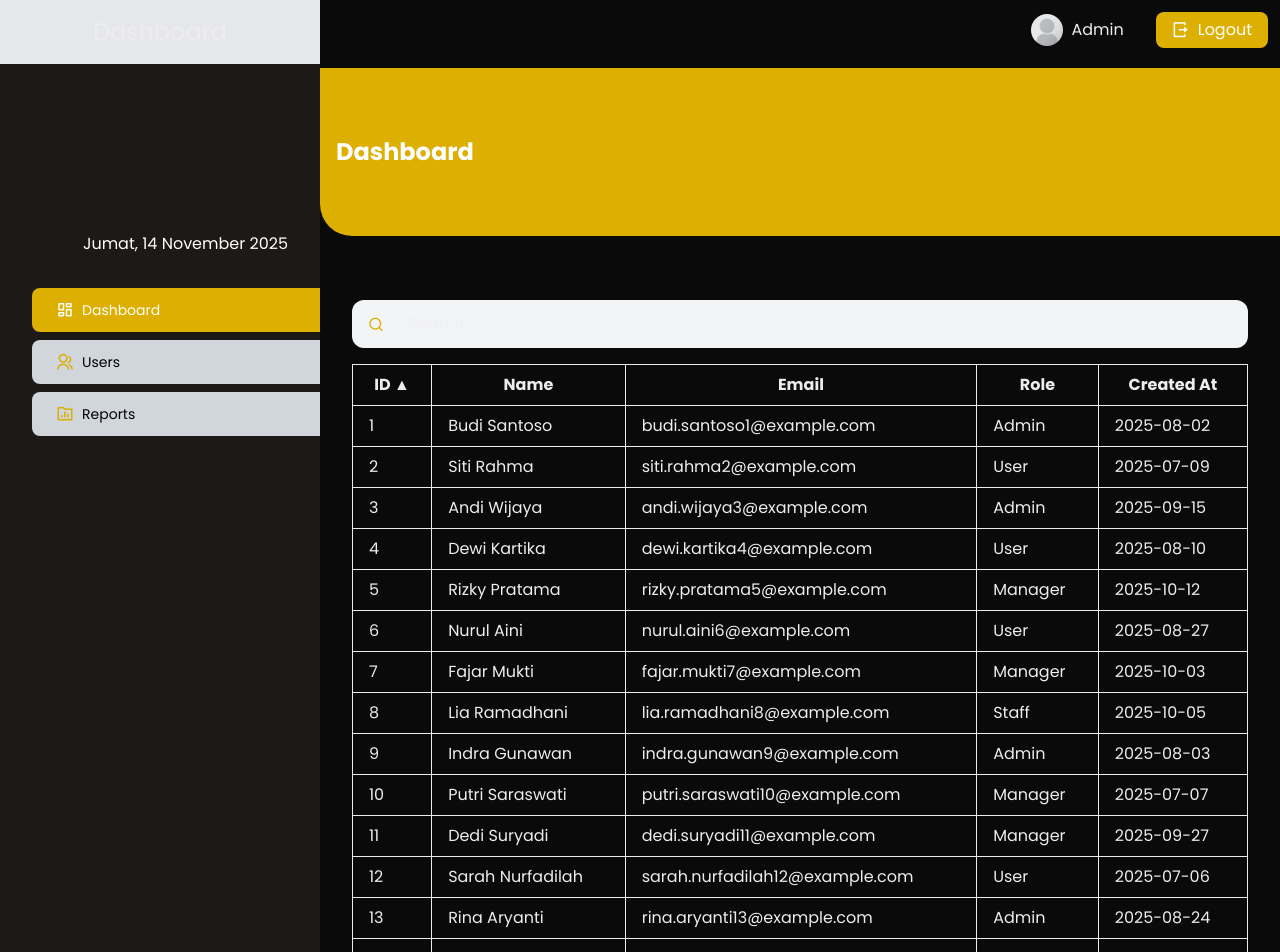
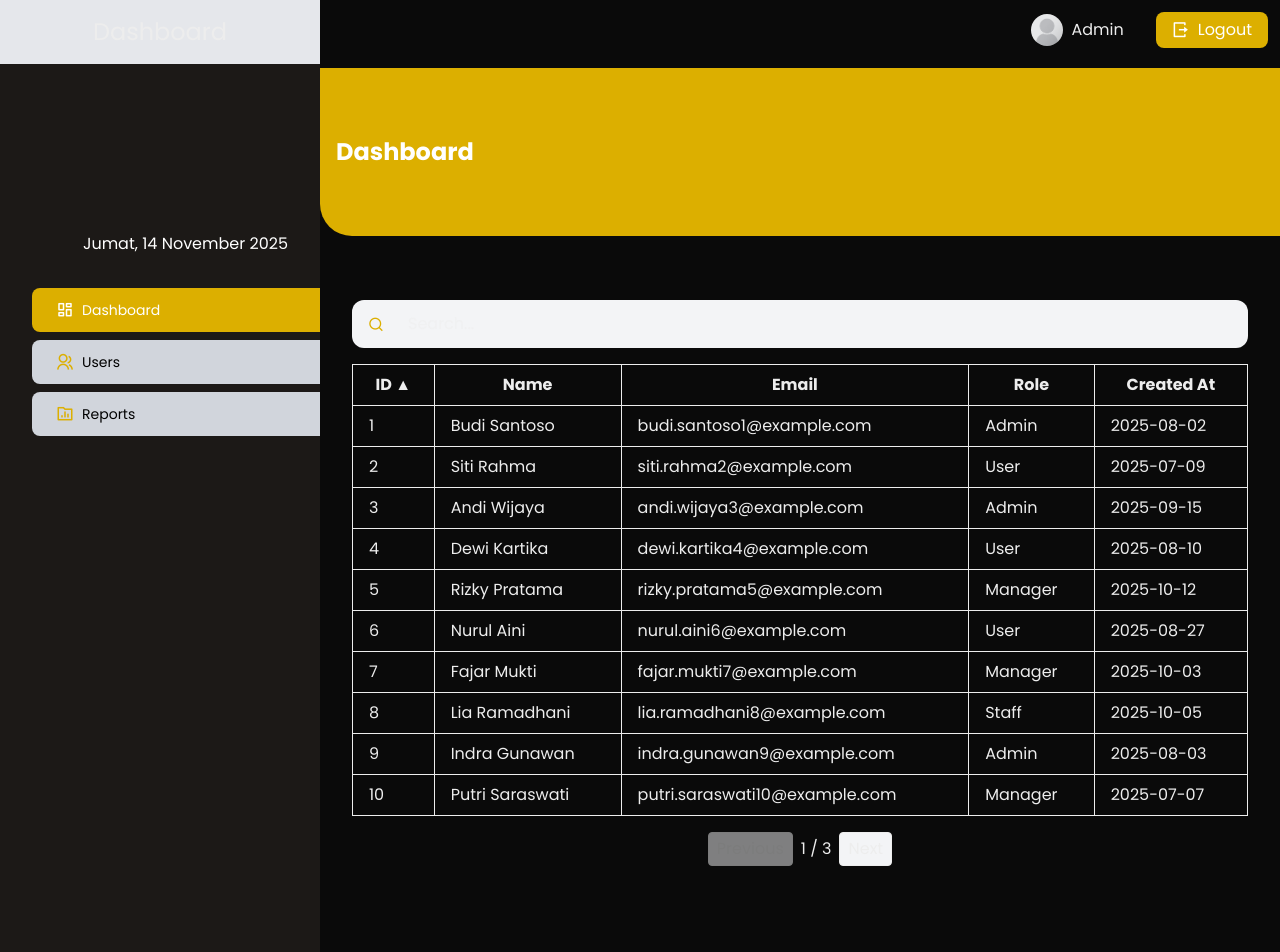
Before and after one commit to raxelf/tht-frontend, a Next.js app in the folder client/: page /dashboard in a window 1280 px wide. Shown: the top 952 px of the page. Built offline with nearby package versions, Linux system fonts and the light colour scheme.

Commit message:
feat: add pagination

```diff
--- a/client/components/ui/TableUserData.tsx
+++ b/client/components/ui/TableUserData.tsx
@@ -18,28 +18,40 @@ const TableUserData = () => {
   const [search, setSearch] = useState("");
   const [sortKey, setSortKey] = useState<SortKey>("id");
   const [sortAsc, setSortAsc] = useState(true);
+  const [page, setPage] = useState(1);
 
-  // search user berdasarkan nama/email
+  // search handle (always back to page 1)
+  const handleSearch = (v: string) => {
+    setSearch(v);
+    setPage(1);
+  };
+
+  // search
   let filteredData = userData.filter(
     (user: User) =>
       user.name.toLowerCase().includes(search.toLowerCase()) ||
       user.email.toLowerCase().includes(search.toLowerCase())
   );
 
-  // Sort asc/desc
+  // Sort
   filteredData = [...filteredData].sort((a, b) => {
     if (a[sortKey] < b[sortKey]) return sortAsc ? -1 : 1;
     if (a[sortKey] > b[sortKey]) return sortAsc ? 1 : -1;
     return 0;
   });
 
-  // icon
+  // pagination (10 data/page)
+  const pageSize = 10;
+  const totalPages = Math.ceil(filteredData.length / pageSize);
+  const pageData = filteredData.slice((page - 1) * pageSize, page * pageSize);
+
+  // sort icon asc/desc
   const renderSortArrow = (key: SortKey) =>
     sortKey === key ? (sortAsc ? " ▲" : " ▼") : "";
 
   return (
     <div className="mt-8">
-      <SearchBar search={search} setSearch={setSearch} />
+      <SearchBar search={search} setSearch={handleSearch} />
 
       <table className="w-full">
         <thead>
@@ -92,7 +104,7 @@ const TableUserData = () => {
           </tr>
         </thead>
         <tbody>
-          {filteredData.map((user: User) => (
+          {pageData.map((user: User) => (
             <tr key={user.id}>
               <td className="border px-4 py-2">{user.id}</td>
               <td className="border px-4 py-2">{user.name}</td>
@@ -103,6 +115,27 @@ const TableUserData = () => {
           ))}
         </tbody>
       </table>
+
+      {/* Pagination UI */}
+      <div className="flex justify-center items-center gap-2 mt-4">
+        <button
+          className="px-2 py-1 rounded border bg-gray-100 disabled:opacity-50"
+          onClick={() => setPage((p) => Math.max(1, p - 1))}
+          disabled={page === 1}
+        >
+          Previous
+        </button>
+        <span>
+          {page} / {totalPages}
+        </span>
+        <button
+          className="px-2 py-1 rounded border bg-gray-100 disabled:opacity-50"
+          onClick={() => setPage((p) => Math.min(totalPages, p + 1))}
+          disabled={page === totalPages}
+        >
+          Next
+        </button>
+      </div>
     </div>
   );
 };
```
Also changed, not shown: client/components/ui/SearchBar.tsx (+5 -10 lines).
